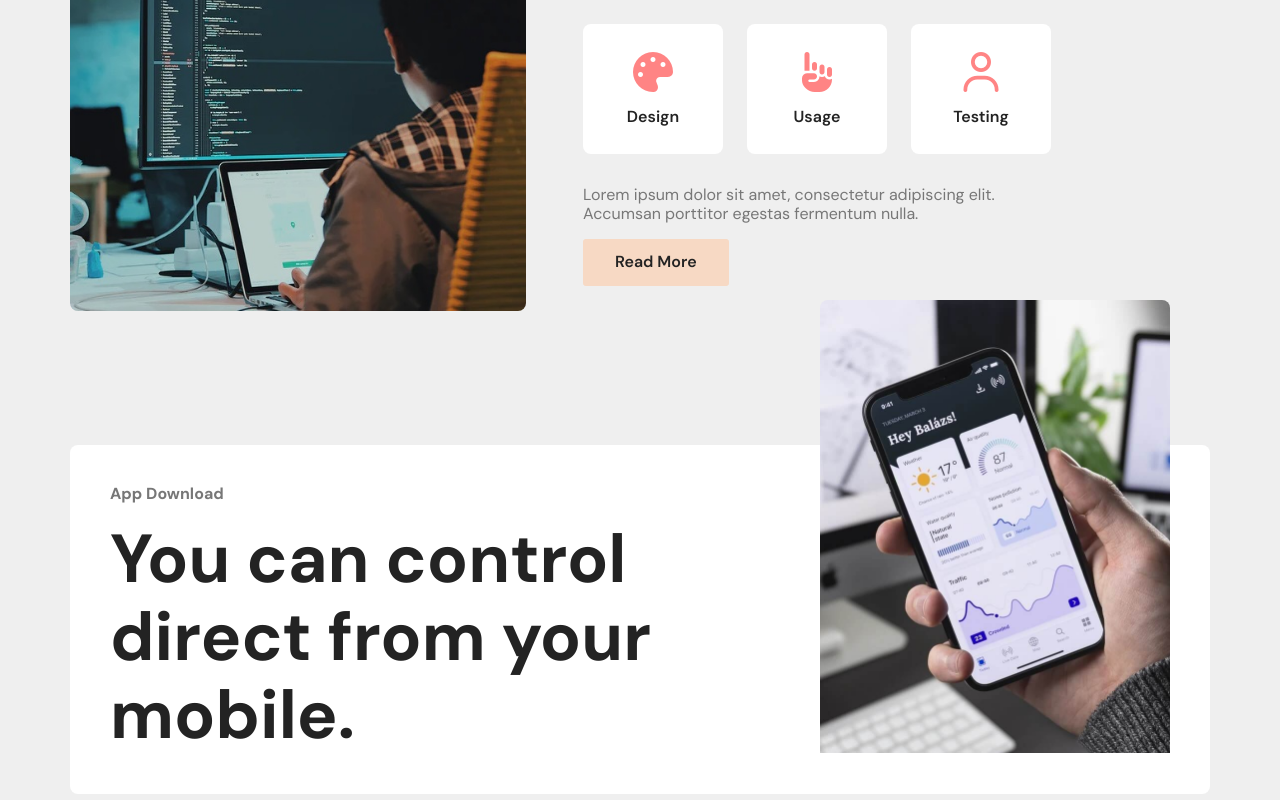
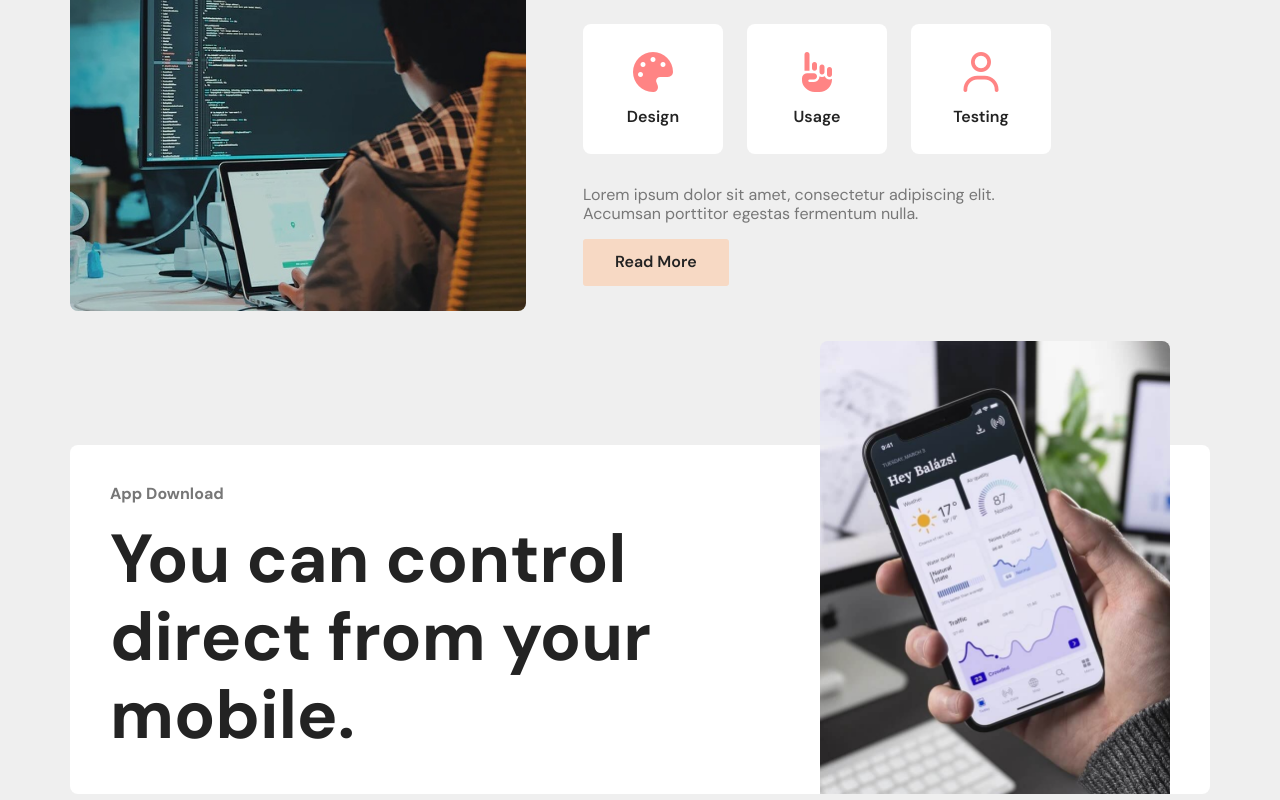
Before and after one commit to BangThui/Software-App-FE, a plain HTML site: page index.html in a window 1280 px wide. Shown: the part 955-1755 px from the top of the page. Drawn offline with Linux system fonts and the light colour scheme.

Commit message:
update next

```diff
--- a/bui-thang-project2/assets/css/style.css
+++ b/bui-thang-project2/assets/css/style.css
@@ -323,7 +323,7 @@
   height: auto;
   border-radius: 8px 8px 0 0;
   position: absolute;
-  bottom: -133px;
+  bottom: -174px;
 }
 .section-three .inner-content h3 {
   font-size: 16px;
```
